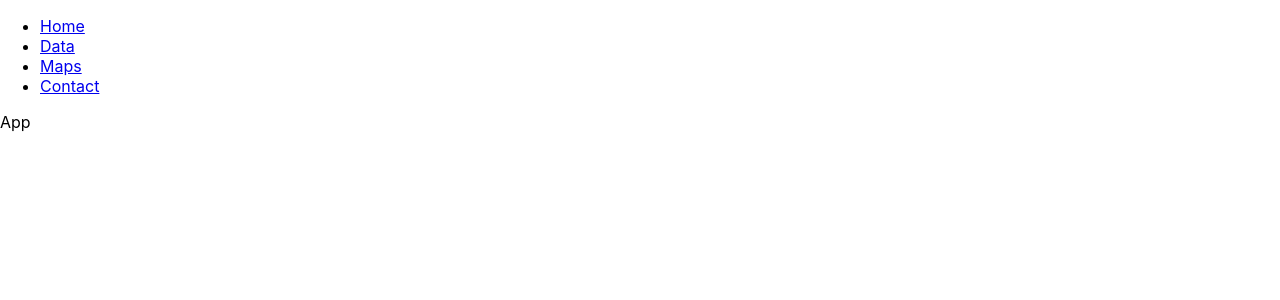
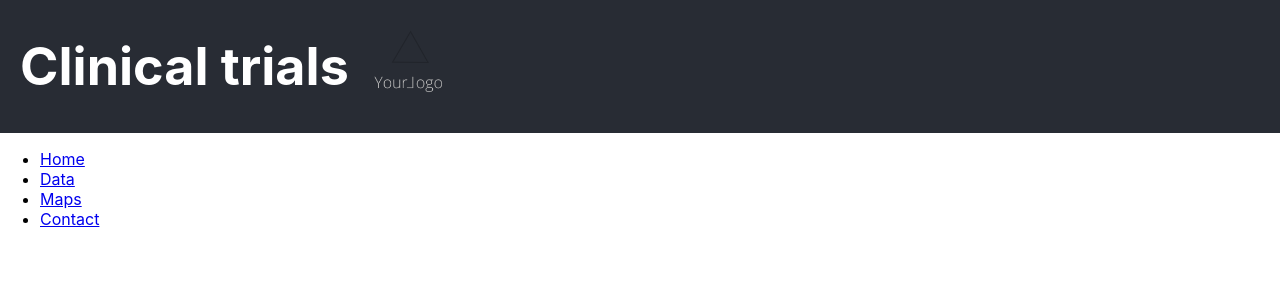
Before and after one commit to Texhnolyze47/front-Aztrazeneca, a React (Create React App) app: page / in a window 1280 px wide. Shown: the top 300 px of the page. Built offline with nearby package versions, Linux system fonts and the light colour scheme.

Commit message:
add: Cabecero con navbar

```diff
--- a/src/App.jsx
+++ b/src/App.jsx
@@ -1,13 +1,19 @@
-import {Routes, Route, BrowserRouter} from 'react-router-dom'
 import Home from './routes/Home'
 import Navigation from './components/Navigation'
+import Cabecero from "./components/cabecero";
+
+import { Link } from "react-router-dom";
+
 
 export default function App(){
     return(
+
         <div>
+             <Cabecero />
             <Navigation />
 
-            App
         </div>
+
+
     )
 }
--- a/src/components/Navigation.jsx
+++ b/src/components/Navigation.jsx
@@ -2,7 +2,8 @@ import { Link } from "react-router-dom";
 
 export default function Navigation() {
     return (
-            <nav>
+           <div>
+             <nav>
                 <ul>
                     <li>
                         <Link to='/'>
@@ -10,7 +11,7 @@ export default function Navigation() {
                         </Link>
                     </li>
                     <li>
-                        <Link to='/Data'>
+                        <Link to='/Date'>
                             Data
                         </Link>
                     </li>
@@ -26,5 +27,6 @@ export default function Navigation() {
                     </li>
                 </ul>
             </nav>
+           </div>
     );
 }
--- a/src/index.js
+++ b/src/index.js
@@ -3,14 +3,16 @@ import ReactDOM from 'react-dom/client';
 
 
 import App from './App'
-import { BrowserRouter } from 'react-router-dom';
+import { BrowserRouter, Route, Routes } from 'react-router-dom';
 import './index.css'
 
 const root = ReactDOM.createRoot(document.getElementById('root'));
 root.render(
   <React.StrictMode>
     <BrowserRouter>
-        <App />
+        <Routes>
+          <Route path='/' element={<App />} />
+        </Routes>
     </BrowserRouter>
   </React.StrictMode>
 );
--- a/src/routes/Home.jsx
+++ b/src/routes/Home.jsx
@@ -4,7 +4,7 @@ import Cabecero from "../components/cabecero";
 export default function Home() {
     return (
         <div>
-            Home
+            <Cabecero />
         </div>
     );
 }
```
